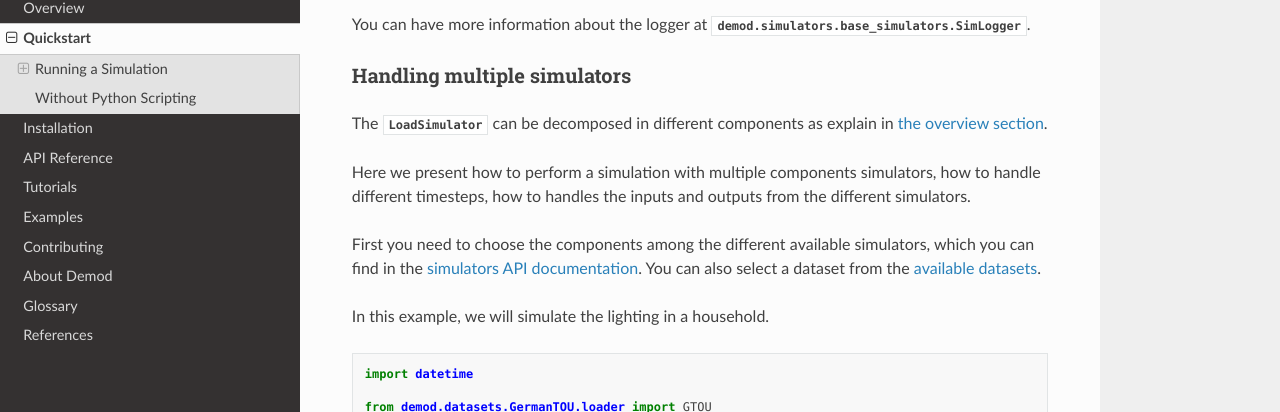
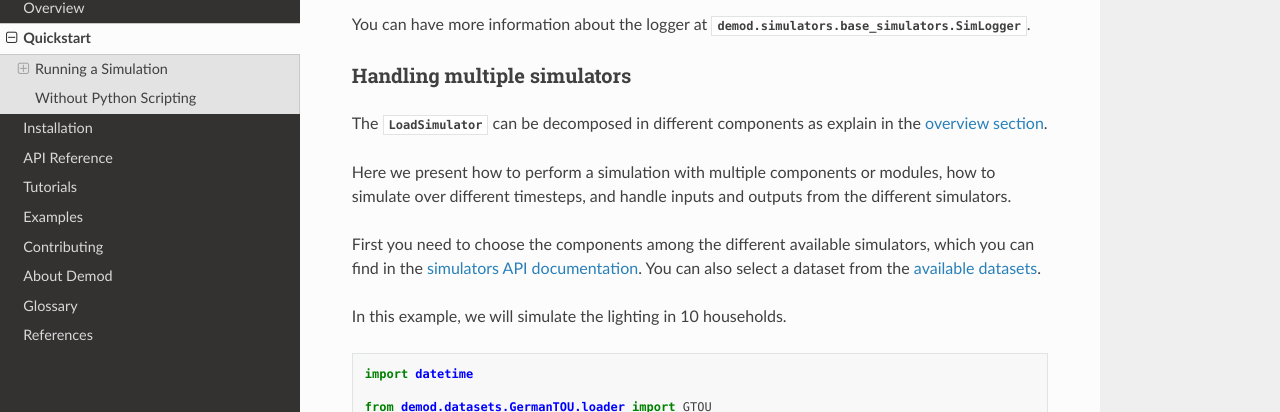
Before and after one commit to epfl-herus/demod, a Sphinx documentation site: the page built from docs/source/quickstart/quickstart.rst, in a window 1280 px wide and 1400 px high, scrolled down 1457 px. Shown: the part 144-556 px from the top of the window. Built offline with Sphinx 7.4.7 and the Read the Docs theme 2.0.0, drawn with Linux system fonts in a browser that asks for light colours; formulas are drawn with MathJax 3; some of the changed text lies outside the part shown.

Commit message:
small update quickstart

```diff
--- a/docs/source/quickstart/quickstart.rst
+++ b/docs/source/quickstart/quickstart.rst
@@ -110,12 +110,12 @@ Handling multiple simulators
 The
 :py:class:`~demod.simulators.load_simulators.LoadSimulator`
 can be decomposed in different components
-as explain in :doc:`the overview section <../overview/index>`.
+as explain in the :doc:`overview section <../overview/index>`.
 
 Here we present how to perform a simulation with multiple
-components simulators,
-how to handle different timesteps,
-how to handles the inputs and outputs from the different simulators.
+components or modules,
+how to simulate over different timesteps,
+and handle inputs and outputs from the different simulators.
 
 First you need to choose the components among the different
 available simulators, which you can find in the
@@ -123,7 +123,7 @@ available simulators, which you can find in the
 You can also select a dataset from the
 :doc:`available datasets <../api/data_api>`.
 
-In this example, we will simulate the lighting in a household.
+In this example, we will simulate the lighting in 10 households.
 
 .. code-block:: python
 
```
Also changed, not shown: other parts of docs/source/quickstart/quickstart.rst (+2 -3 lines).
